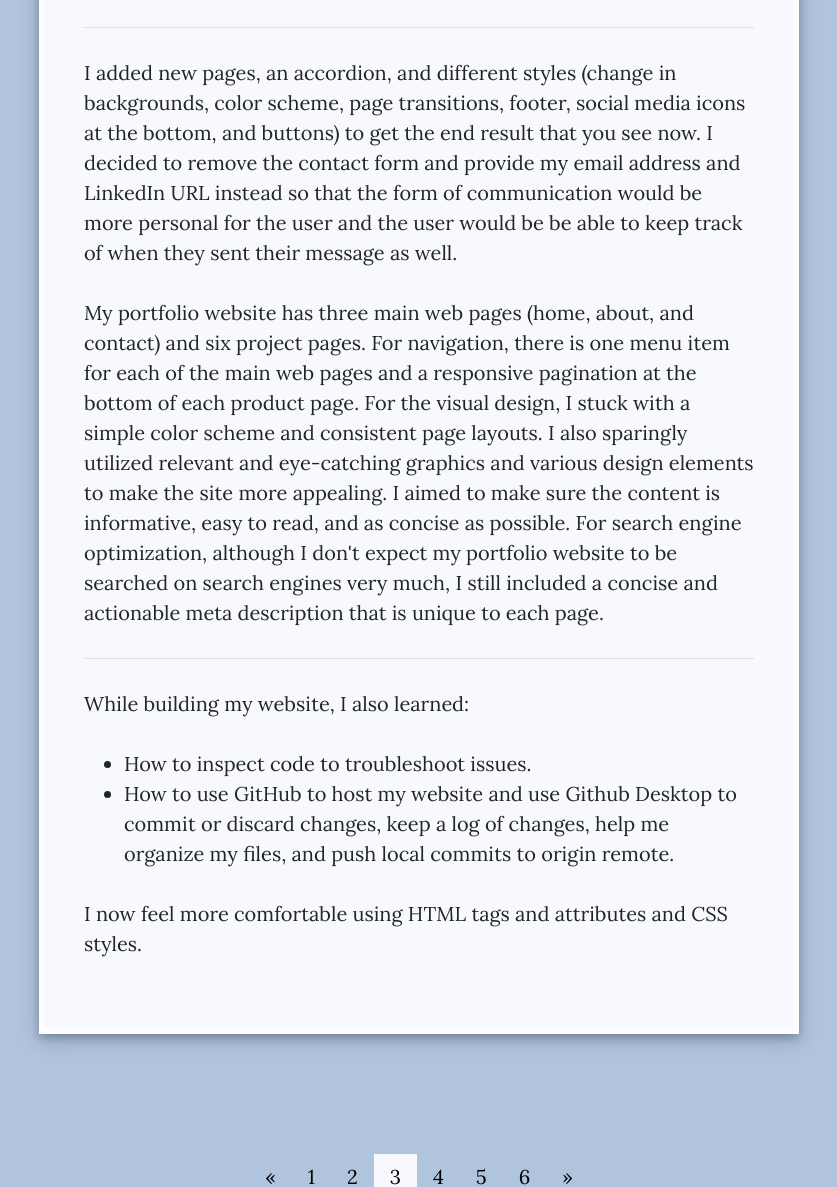
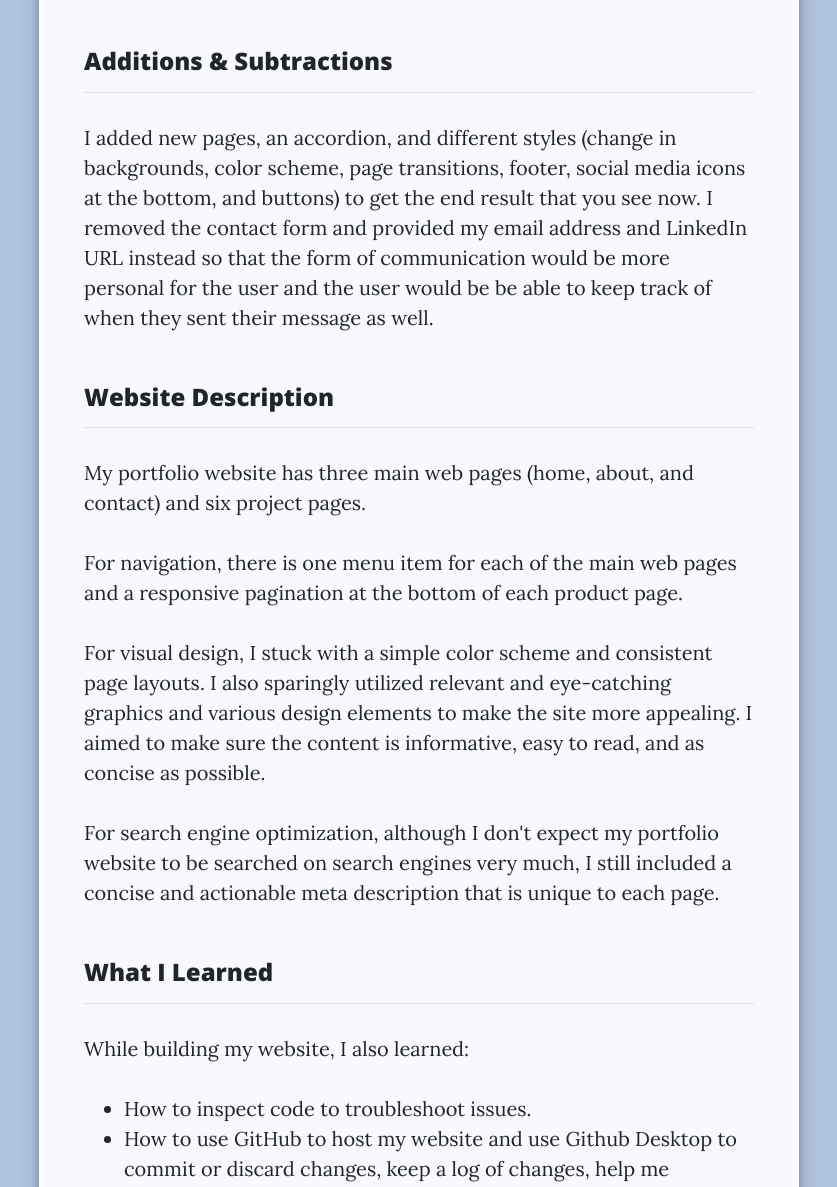
Before and after one commit to dianewebdev/dianewebdev.github.io, a website: page project3.html in a window 1280 px wide. Shown: the part 860-2047 px from the top of the page, without its empty margins (221-1058 px from the left). Drawn offline with nearby package versions, Linux system fonts and the light colour scheme.

Commit message:
Added subtitles

```diff
--- a/css/custom-styles.css
+++ b/css/custom-styles.css
@@ -268,7 +268,7 @@ footer {
 }
 
 h4 {
-  margin-bottom: 50px;
+  margin-top: 50px;
 }
 
 .h4-middle {
--- a/project3.html
+++ b/project3.html
@@ -62,9 +62,16 @@
           </h3>
           <img src="img/Clean-Blog-Template.png" alt="Clean Blog Template" class="img-fluid">
           <p>I used <a href="https://startbootstrap.com/themes" target="_blank" class="normal-links">Bootstrap templates</a> to build this portfolio website in order to learn more about manipulating HTML and CSS code to achieve the desired format and content. I started off with the <a href="https://startbootstrap.com/previews/clean-blog" target="_blank" class="normal-links">Clean Blog</a> template.</p>
+          <h4>Additions &amp; Subtractions</h4>
           <hr id="modal-line">
-          <p>I added new pages, an accordion, and different styles (change in backgrounds, color scheme, page transitions, footer, social media icons at the bottom, and buttons) to get the end result that you see now. I decided to remove the contact form and provide my email address and LinkedIn URL instead so that the form of communication would be more personal for the user and the user would be be able to keep track of when they sent their message as well.</p>
-          <p>My portfolio website has three main web pages (home, about, and contact) and six project pages. For navigation, there is one menu item for each of the main web pages and a responsive pagination at the bottom of each product page. For the visual design, I stuck with a simple color scheme and consistent page layouts. I also sparingly utilized relevant and eye-catching graphics and various design elements to make the site more appealing. I aimed to make sure the content is informative, easy to read, and as concise as possible. For search engine optimization, although I don't expect my portfolio website to be searched on search engines very much, I still included a concise and actionable meta description that is unique to each page.</p>
+          <p>I added new pages, an accordion, and different styles (change in backgrounds, color scheme, page transitions, footer, social media icons at the bottom, and buttons) to get the end result that you see now. I removed the contact form and provided my email address and LinkedIn URL instead so that the form of communication would be more personal for the user and the user would be be able to keep track of when they sent their message as well.</p>
+          <h4>Website Description</h4>
+          <hr id="modal-line">
+          <p>My portfolio website has three main web pages (home, about, and contact) and six project pages.</p>
+          <p>For navigation, there is one menu item for each of the main web pages and a responsive pagination at the bottom of each product page.</p>
+          <p>For visual design, I stuck with a simple color scheme and consistent page layouts. I also sparingly utilized relevant and eye-catching graphics and various design elements to make the site more appealing. I aimed to make sure the content is informative, easy to read, and as concise as possible.</p>
+          <p>For search engine optimization, although I don't expect my portfolio website to be searched on search engines very much, I still included a concise and actionable meta description that is unique to each page.</p>
+          <h4>What I Learned</h4>
           <hr id="modal-line">
           <p>While building my website, I also learned:
             <ul>
```
Also changed, not shown: project1.html (+2 -0 lines), project2.html (+2 -2 lines), project4.html (+4 -4 lines), project5.html (+2 -1 lines), project6.html (+4 -3 lines).
